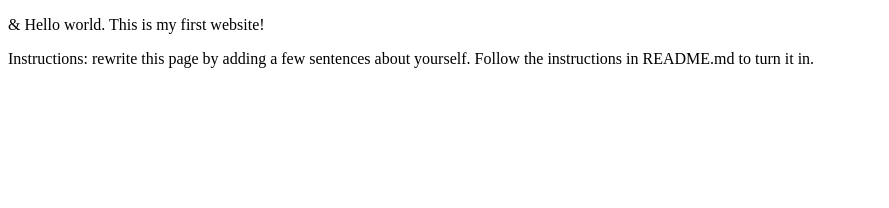
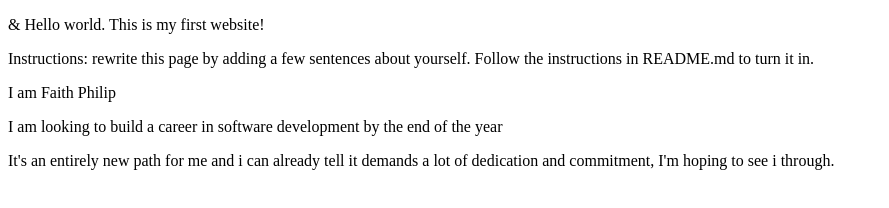
Before and after one commit to Philipfaith/webdev_lab1, a plain HTML site: page index.html in a window 1280 px wide. Shown: the whole page, without its empty margins (0-889 px from the left). Drawn offline with Linux system fonts and the light colour scheme.

Commit message:
Update index.html

```diff
--- a/index.html
+++ b/index.html
@@ -7,5 +7,8 @@
 <body>
   <p>&amp; Hello world. This is my first website!</p>
   <p>Instructions: rewrite this page by adding a few sentences about yourself. Follow the instructions in README.md to turn it in.</p>
+  <p>I am Faith Philip</p>
+  <p>I am looking to build a career in software development by the end of the year</p>
+  <p>It's an entirely new path for me and i can already tell it demands a lot of dedication and commitment, I'm hoping to see i through.</p>
 </body>
 </html>
```
